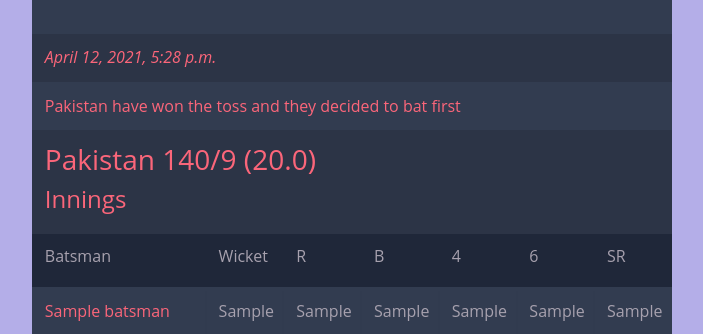
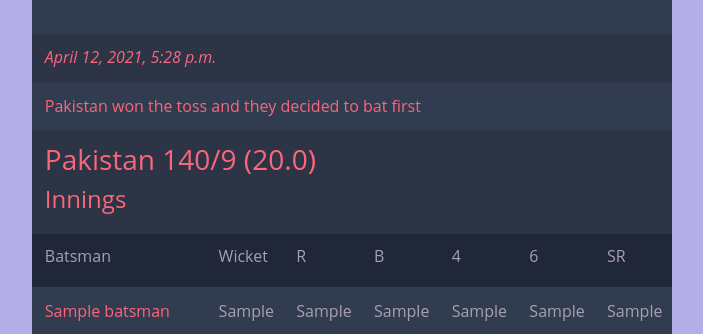
Before and after one commit to shivam-nitw/cricworld, a Django app: template templates/scoreboard.html in a window 1280 px wide. Shown: the part 60-394 px from the top of the page, without its empty margins (368-1071 px from the left). Run offline with Django 3.2, Linux system fonts and the light colour scheme; data comes from the database, SQL or seed files in the repository; the template is opened without the code that fills it: values that come from a table or form of the project are taken from there, most other values are stand-ins (such as "Sample title", 1, 10 or a date in 2020); some libraries are stand-ins or nearby versions.

Commit message:
small changes

```diff
--- a/templates/scoreboard.html
+++ b/templates/scoreboard.html
@@ -139,7 +139,7 @@
                 <tr>
                     <td  colspan="7"> <i>{{resC.date}}</i></td>
                 </tr>
-                <tr ><td colspan="7">{{resC.toss_winner_team}}  have won the toss and they  decided to {{resC.elected}} first</td></tr>
+                <tr ><td colspan="7">{{resC.toss_winner_team}}  won the toss and they  decided to {{resC.elected}} first</td></tr>
 
               <!--First Innings batting-->
                     <tr>
```
